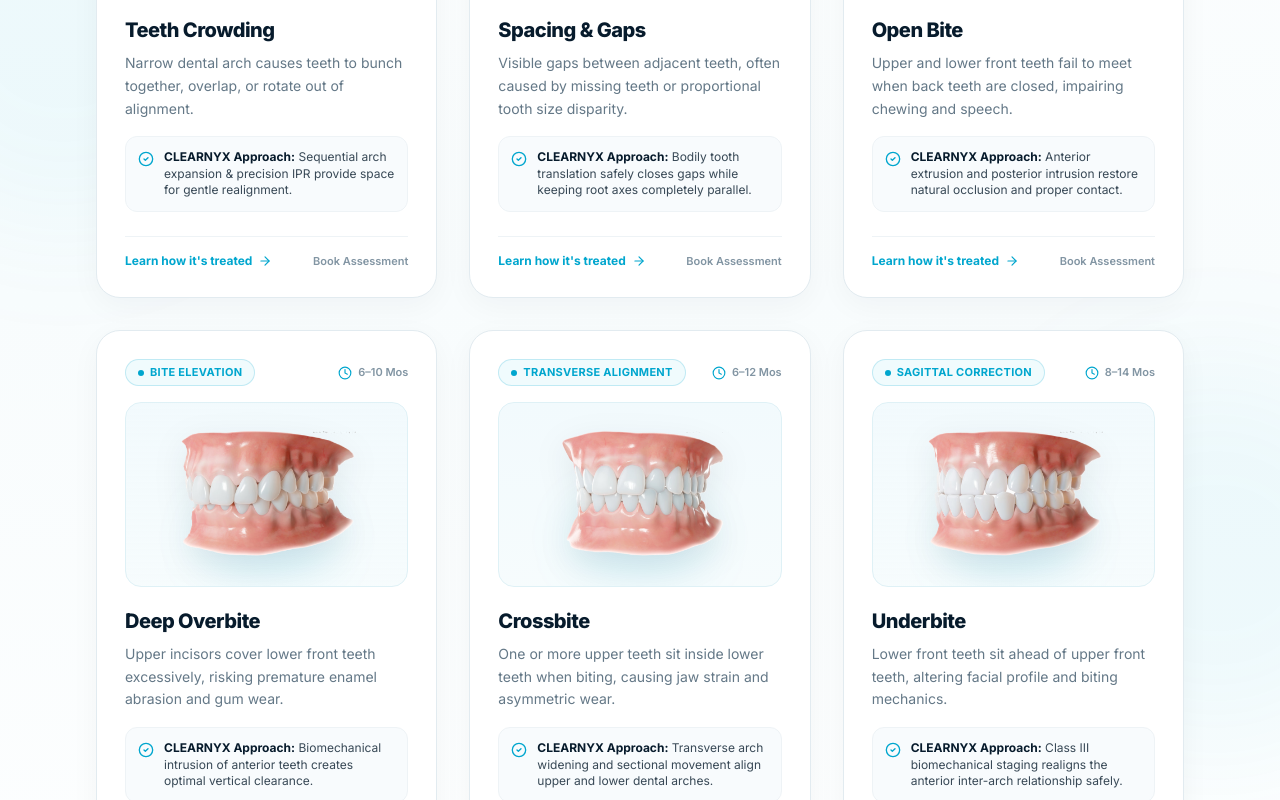
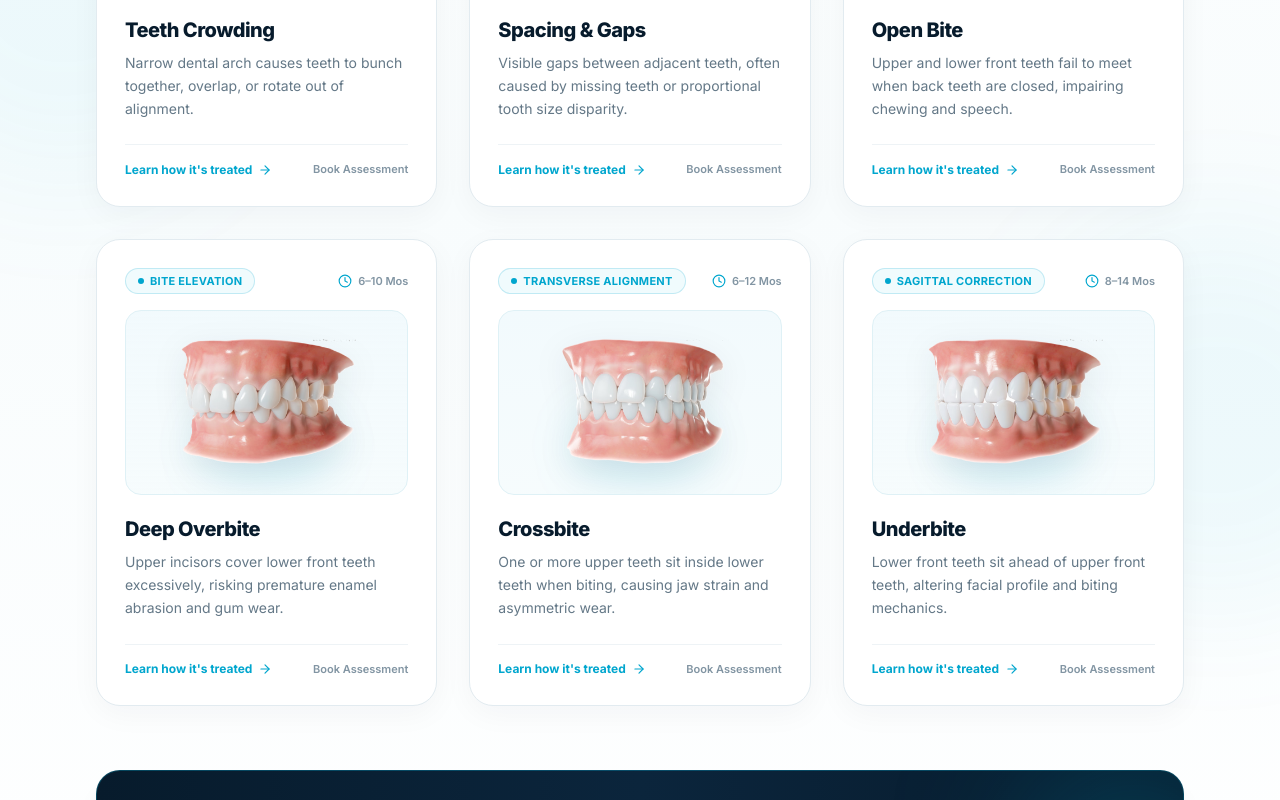
Before and after one commit to Sonu-Thomas-001/www.clearnyx.com, a Next.js app: page / in a window 1280 px wide. Shown: the part 1480-2280 px from the top of the page. Built offline with nearby package versions, Linux system fonts and the light colour scheme; no server answers.

Commit message:
refactor: remove CLEARNYX Approach boxes from condition cards for cleaner layout

```diff
--- a/src/components/clearnyx/ConditionsSection.tsx
+++ b/src/components/clearnyx/ConditionsSection.tsx
@@ -7,7 +7,6 @@ import {
   ArrowRight,
   Clock,
   Sparkles,
-  CheckCircle2,
   ShieldCheck,
   Stethoscope,
   ChevronRight,
@@ -24,7 +23,6 @@ interface ConditionItem {
   tag: string;
   duration: string;
   description: string;
-  clinicalSolution: string;
   image: string;
 }
 
@@ -36,7 +34,6 @@ const conditions: ConditionItem[] = [
     tag: "Arch Expansion",
     duration: "4–9 Mos",
     description: "Narrow dental arch causes teeth to bunch together, overlap, or rotate out of alignment.",
-    clinicalSolution: "Sequential arch expansion & precision IPR provide space for gentle realignment.",
     image: "/images/conditions/crowding.png",
   },
   {
@@ -46,7 +43,6 @@ const conditions: ConditionItem[] = [
     tag: "Diastema Closure",
     duration: "3–6 Mos",
     description: "Visible gaps between adjacent teeth, often caused by missing teeth or proportional tooth size disparity.",
-    clinicalSolution: "Bodily tooth translation safely closes gaps while keeping root axes completely parallel.",
     image: "/images/conditions/spacing.png",
   },
   {
@@ -56,7 +52,6 @@ const conditions: ConditionItem[] = [
     tag: "Vertical Staging",
     duration: "6–12 Mos",
     description: "Upper and lower front teeth fail to meet when back teeth are closed, impairing chewing and speech.",
-    clinicalSolution: "Anterior extrusion and posterior intrusion restore natural occlusion and proper contact.",
     image: "/images/conditions/open-bite.png",
   },
   {
@@ -66,7 +61,6 @@ const conditions: ConditionItem[] = [
     tag: "Bite Elevation",
     duration: "6–10 Mos",
     description: "Upper incisors cover lower front teeth excessively, risking premature enamel abrasion and gum wear.",
-    clinicalSolution: "Biomechanical intrusion of anterior teeth creates optimal vertical clearance.",
     image: "/images/conditions/deep-bite.png",
   },
   {
@@ -76,7 +70,6 @@ const conditions: ConditionItem[] = [
     tag: "Transverse Alignment",
     duration: "6–12 Mos",
     description: "One or more upper teeth sit inside lower teeth when biting, causing jaw strain and asymmetric wear.",
-    clinicalSolution: "Transverse arch widening and sectional movement align upper and lower dental arches.",
     image: "/images/conditions/cross-bite.png",
   },
   {
@@ -86,7 +79,6 @@ const conditions: ConditionItem[] = [
     tag: "Sagittal Correction",
     duration: "8–14 Mos",
     description: "Lower front teeth sit ahead of upper front teeth, altering facial profile and biting mechanics.",
-    clinicalSolution: "Class III biomechanical staging realigns the anterior inter-arch relationship safely.",
     image: "/images/conditions/under-bite.png",
   },
 ];
@@ -206,15 +198,6 @@ export function ConditionsSection() {
                 <p className="mt-2 text-sm text-[#647887] leading-relaxed">
                   {item.description}
                 </p>
-
-                {/* Clinical Staging Note Pill */}
-                <div className="mt-4 p-3 rounded-xl bg-[#F8FBFD] border border-[#EEF3F6] flex items-start gap-2.5">
-                  <CheckCircle2 className="w-4 h-4 text-[#00A6CE] shrink-0 mt-0.5" />
-                  <p className="text-xs text-[#071B2C]/80 leading-snug">
-                    <span className="font-bold text-[#071B2C]">CLEARNYX Approach:</span>{" "}
-                    {item.clinicalSolution}
-                  </p>
-                </div>
               </div>
 
               {/* Bottom Card Action Footer */}
```
